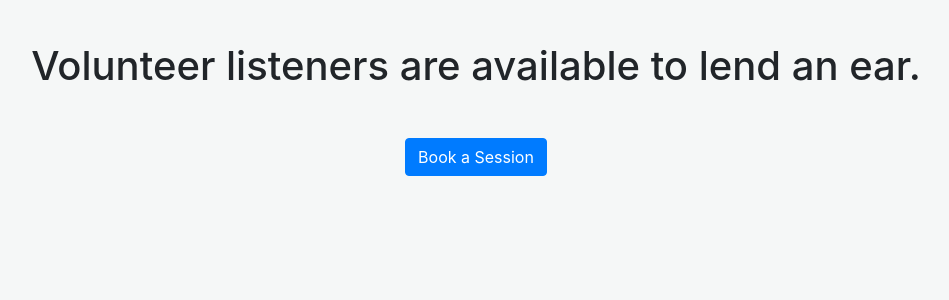
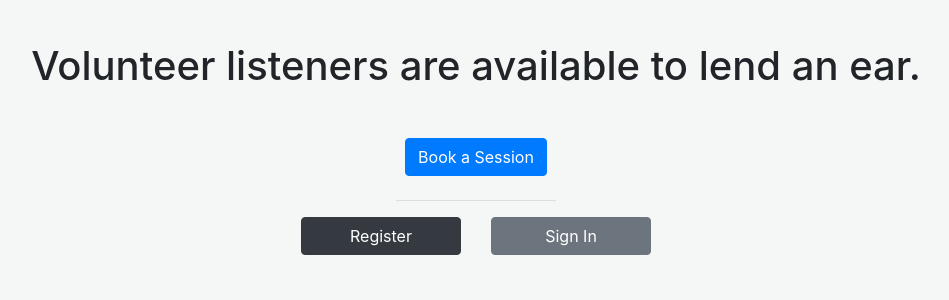
Before and after one commit to llewelyn-williams/the-listening-service, a Django app: page / in a window 1280 px wide. Shown: the part 204-504 px from the top of the page, without its empty margins (164-1113 px from the left). Run offline with Django 3.2, Linux system fonts and the light colour scheme; some libraries are stand-ins or nearby versions.

Commit message:
feat: Add "register" and "sign in" buttons to home
For non-signed in users, to encourage them to sign up.

```diff
--- a/home/templates/home/index.html
+++ b/home/templates/home/index.html
@@ -16,9 +16,34 @@
                 <h1 class="m-5">
                     Volunteer listeners are available to lend an ear.
                 </h1>
-                <h4 class="m-5">
+
+                <h4 class="mt-2">
                     <a href="{% url 'checkout' %}" class="btn btn-primary">Book a Session</a>
                 </h4>
+
+                {% if not request.user.is_authenticated %}
+                <div class="row">
+                    <div class="col-5"></div>
+                    <div class="col-2 mx-auto">
+                        <hr>
+                    </div>
+                    <div class="col-5"></div>
+
+                    <div class="col-0 col-sm-3 col-md-4"></div>
+                    <div class="col">
+                        <h4>
+                            <a href="{% url 'account_signup' %}" class="btn btn btn-dark btn-block">Register</a>
+                        </h4>
+                    </div>
+                    <div class="col">
+                        <h4>
+                            <a href="{% url 'account_login' %}" class="btn btn btn-secondary btn-block"><span class="nobreak">Sign In</span></a>
+                        </h4>
+                    </div>
+                    <div class="col-0 col-sm-3 col-md-4"></div>
+                </div>
+                {% endif %}
+
             </div>
         </div>
     </div>
--- a/static/css/base.css
+++ b/static/css/base.css
@@ -6,10 +6,13 @@ html {
     padding-top: 100px;
 }
 
+.nobreak {
+    white-space: nowrap;
+}
 
 /* -------------------------------- Colour Scheme */
 
-a:hover {
+header a:hover {
     color: #ffffff;
     text-decoration: none;
 }
```
